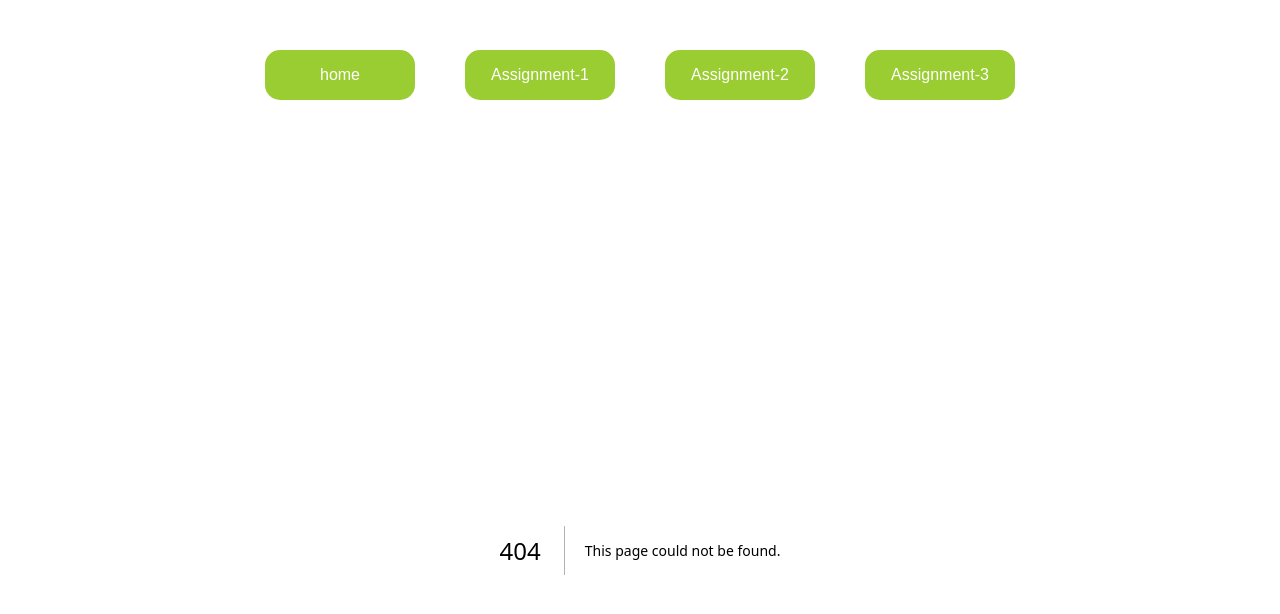
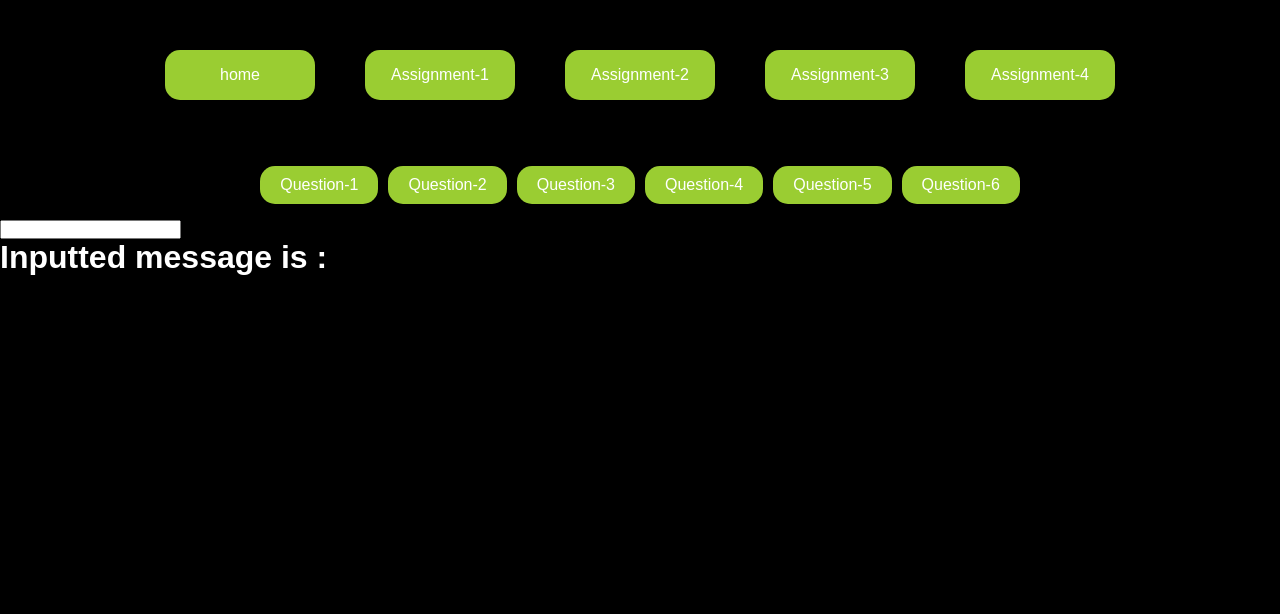
Before and after one commit to YashBhardwaj-SuccessiveTech/React-Training, a Next.js app: page /Assignment-4/Question1 in a window 1280 px wide. Before the commit this address had no page. Shown: the top 614 px of the page. Built offline with nearby package versions, Linux system fonts and the light colour scheme.

Commit message:
feat:Assignment-4 done

```diff
--- a/src/app/Assignment-3/layout.js
+++ b/src/app/Assignment-3/layout.js
@@ -4,8 +4,9 @@ import Link from "next/link";
 const Assignment3Layout = ({ children }) => {
 
   return (
-    <div className="ass-3layout">
-        <Link href="/Assignment-3/Question1">
+    <div>
+        <nav className="ass-3layout">
+          <Link href="/Assignment-3/Question1">
           <button>Question-1</button>
         </Link>
 
@@ -28,6 +29,7 @@ const Assignment3Layout = ({ children }) => {
         <Link href="/Assignment-3/Question6">
           <button>Question-6</button>
         </Link>
+        </nav>
 
       {/* Render the nested pageimport { useRouter } from "next/navigation"; */}
 
--- /dev/null
+++ b/src/app/Assignment-4/Question1/page.jsx
@@ -0,0 +1,28 @@
+// 1.Create a React component with an input field. Implement it as a controlled component
+// where the input value is controlled by the component's state. When the user types into the input field,
+// the component's state should update accordingly.
+"use client"
+
+import React, { useState } from 'react'
+
+function page() {
+    const [msg, setMsg] = useState("");
+
+    function changeHandler(e){
+        setMsg(e.target.value);
+    }
+
+  return (
+    <div>
+        <input
+        type='text'
+        name='Input Your Message here'
+        value={msg}
+        onChange={changeHandler}
+        />
+        <h1>Inputted message is : {msg}</h1>
+    </div>
+  )
+}
+
+export default page
--- /dev/null
+++ b/src/app/Assignment-4/layout.js
@@ -0,0 +1,31 @@
+import "../globals.css";
+import Link from "next/link";
+
+export default function Assignment4Layout({children}) {
+  return (
+    <div >
+      <nav className="ass-4layout">
+        <Link href="/Assignment-4/Question1">
+          <button>Question-1</button>
+        </Link>
+        <Link href="/Assignment-4/Question2">
+          <button>Question-2</button>
+        </Link>
+        <Link href="/Assignment-4/Question3">
+          <button>Question-3</button>
+        </Link>
+        <Link href="/Assignment-4/Question4">
+          <button>Question-4</button>
+        </Link>
+        <Link href="/Assignment-4/Question5">
+          <button>Question-5</button>
+        </Link>
+        <Link href="/Assignment-4/Question6">
+          <button>Question-6</button>
+        </Link>
+      </nav>
+
+      <main>{children}</main>
+    </div>
+  );
+}
--- a/src/app/globals.css
+++ b/src/app/globals.css
@@ -190,3 +190,26 @@ a {
   justify-content: center;
   flex-direction: column;
 }
+
+.ass-4layout{
+  display: flex;
+  flex-wrap: wrap;
+  gap: 10px;
+  padding: 1rem;
+  justify-content: center;
+}
+
+.ass-4layout button{
+  border-radius: 15px;  /* Makes the button corners rounded */
+  padding: 10px 20px;   /* Adds some padding for better button size */
+  background-color: yellowgreen; /* You can customize the background color */
+  color: white;  /* Text color */
+  border: none;  /* Removes default border */
+  font-size: 16px; /* Adjust font size */
+  cursor: pointer;
+  transition: background-color 0.3s ease;
+}
+
+.ass-4layout button:hover {
+  background-color: blue; /* Changes background color when hovered */
+}
--- a/src/app/layout.js
+++ b/src/app/layout.js
@@ -29,6 +29,10 @@ export default function RootLayout({ children }) {
           <Link href="/Assignment-3">
             <button>Assignment-3</button>
           </Link>
+
+          <Link href="/Assignment-4">
+            <button>Assignment-4</button>
+          </Link>
         </div>
         {children}
       </body>
```
Also changed, not shown: src/app/Assignment-4/page.jsx (added, +11 -0 lines), src/app/Assignment-4/Question2/page.jsx (added), src/app/Assignment-4/Question3/page.jsx (added), src/app/Assignment-4/Question4/page.jsx (added), src/app/Assignment-4/Question5/page.jsx (added), src/app/Assignment-4/Question6/page.jsx (added), src/app/Assignment-4/Question7/page.jsx (added).
